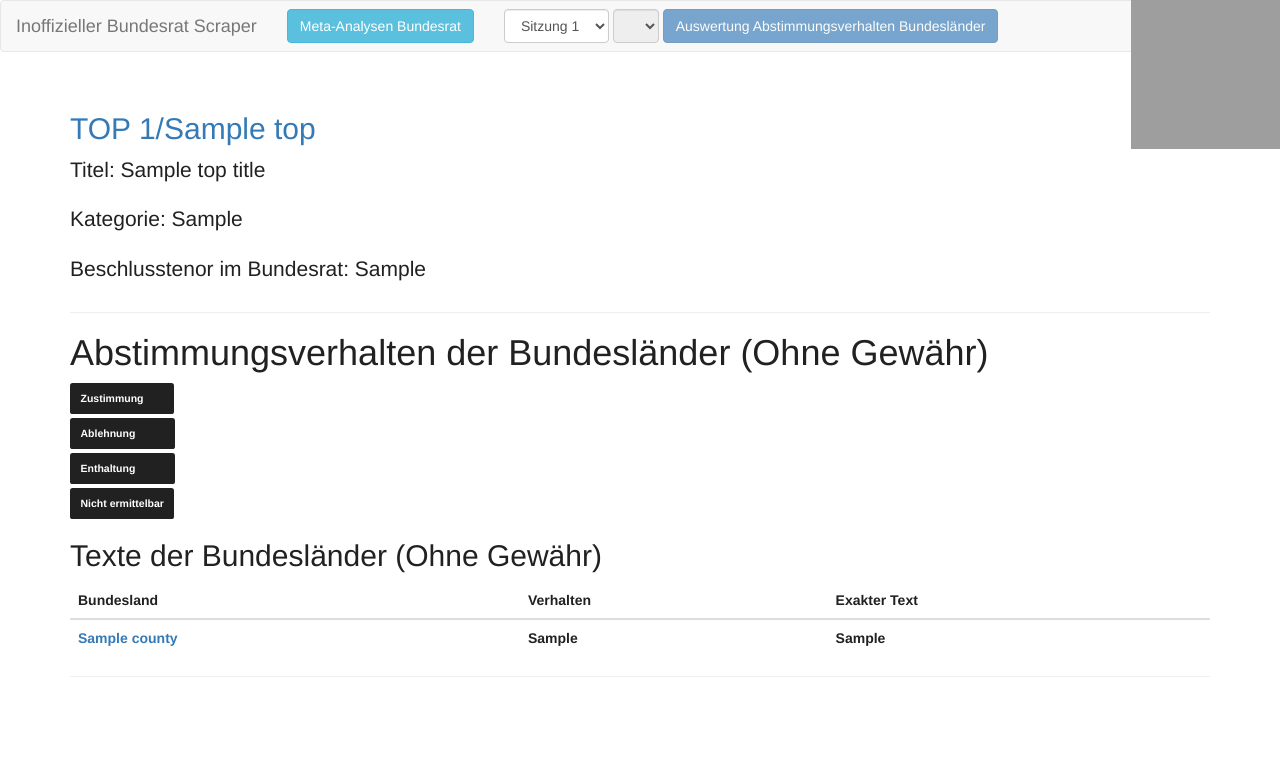
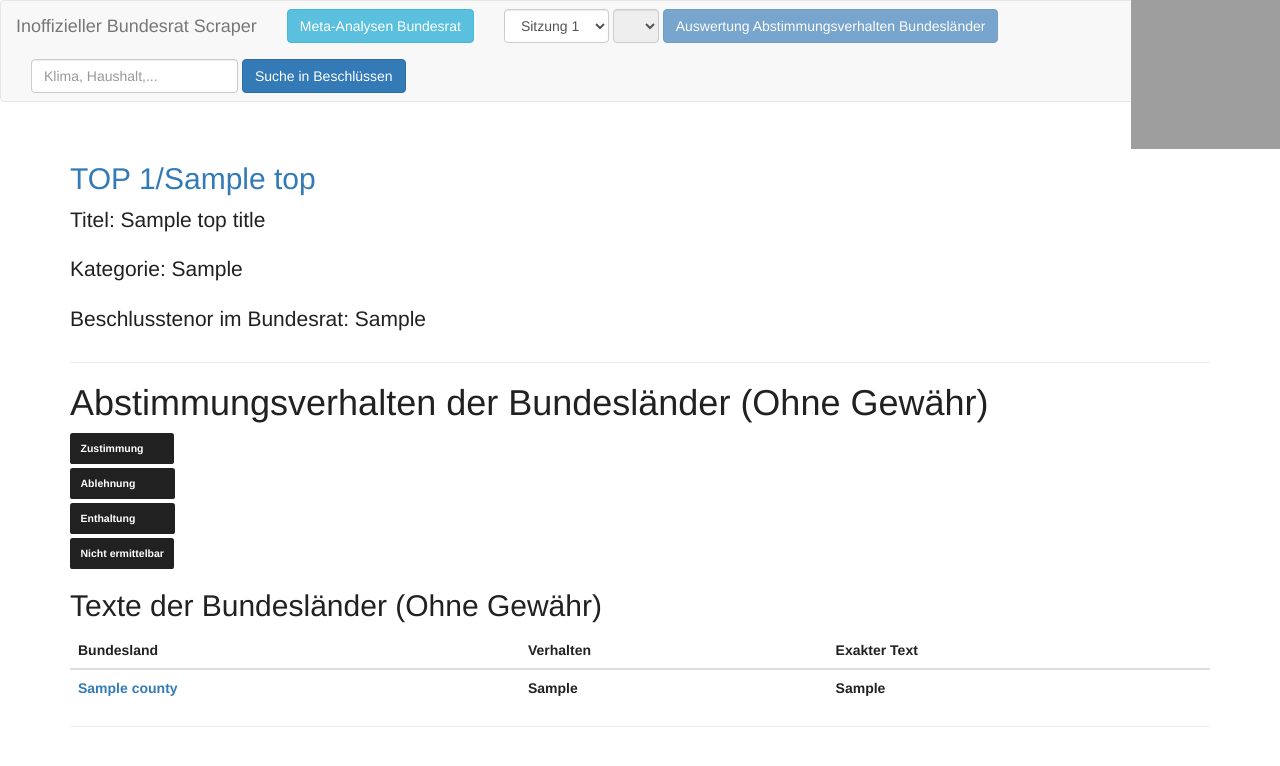
Before and after one commit to NWuensche/bundesrat-scraper-website, a Django app: template scraper/templates/json.html in a window 1280 px wide. Shown: the top 766 px of the page. Run offline with Django 3.2, Linux system fonts and the light colour scheme; the template is opened without the code that fills it: most values are stand-ins (such as "Sample title", 1, 10 or a date in 2020); data that the repository does not hold is empty; some libraries are stand-ins or nearby versions; grey boxes are pictures that could not be loaded.

Commit message:
Add TOP-search form in navbar, redraw search string if one present from last request

```diff
--- a/scraper/templates/searchTOP.html
+++ b/scraper/templates/searchTOP.html
@@ -9,6 +9,7 @@
 
       <button class="btn btn-info" type="submit"> Meta-Analysen Bundesrat</button>
     </form>
+
     <form class="navbar-form navbar-left" method="GET" action="loadJSON">
       <select class="form-control"  name="sessionNumber" id="sessionNumber" >
                 {% for sessionNumber in sessionNumbers %}
@@ -26,5 +27,15 @@
 
       <button class="btn btn-primary" type="submit" id="btnSubmitTOP" disabled>Auswertung Abstimmungsverhalten Bundesländer</button>
     </form>
+
+    <form class="navbar-form navbar-left" method="GET" action="searchTOPTitles">
+      {% if searchString %} {# redraw old search string, else not #}
+        <input type="text" class="form-control" name="searchString" value="{{searchString}}"></input>
+      {% else %}
+        <input type="text" class="form-control" name="searchString" placeholder="Klima, Haushalt,... "></input>
+      {% endif %}
+
+      <button class="btn btn-primary" type="submit" id="btnSearchTOPTitles">Suche in Beschlüssen</button>
+    </form>
   </div>
 </nav>
```
